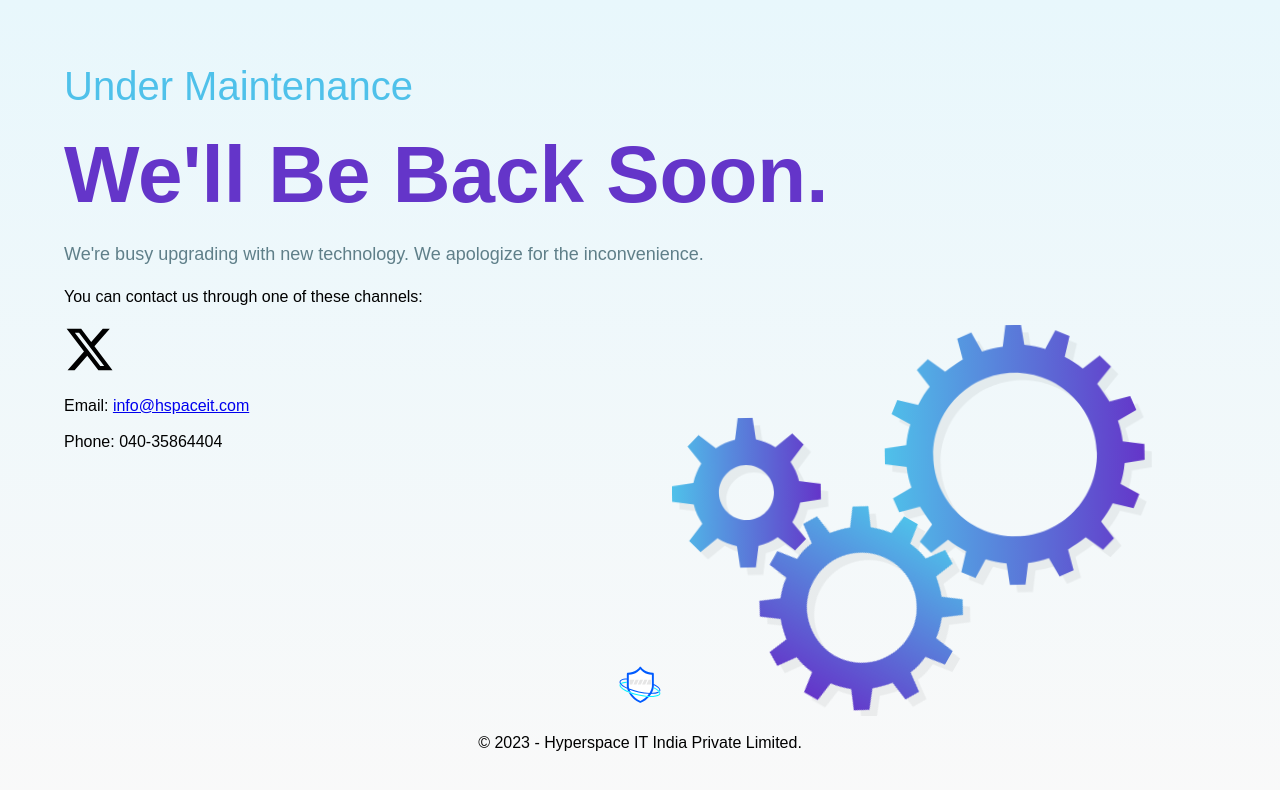
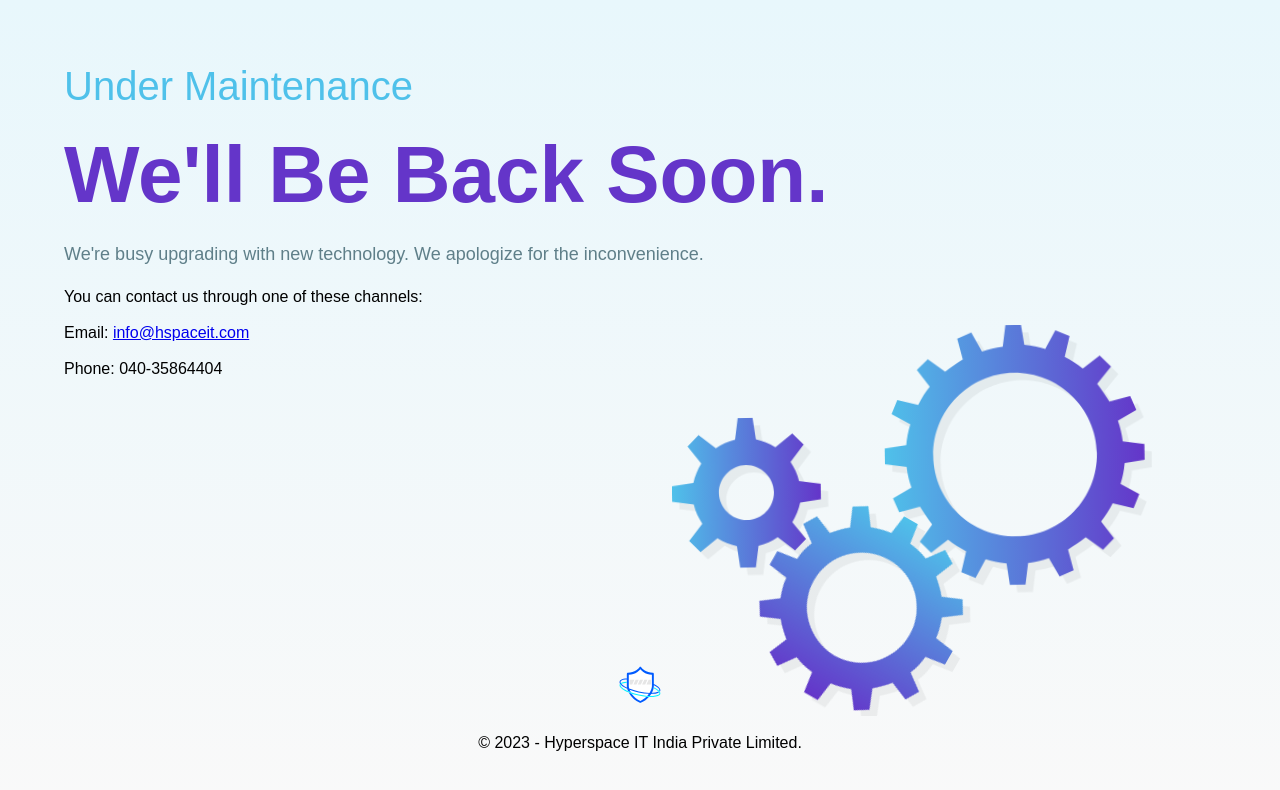
Before and after one commit to anir0y/hspace, a plain HTML site: page index.html in a window 1280 px wide. Drawn offline with Linux system fonts and the light colour scheme; a small style sheet from the web is missing.

Commit message:
fixed x
Signed-off-by: beast-machine <animeshroy@live.com>

```diff
--- a/index.html
+++ b/index.html
@@ -41,11 +41,7 @@
 				You can contact us through one of these channels:
 			</div>
 			<br>
-			<div>
-				<a href="https://twitter.com/hspaceit" target="_blank" rel="noopener noreferrer">
-					<svg xmlns="http://www.w3.org/2000/svg" height="51" width="51" viewBox="0 0 512 512"><!--!Font Awesome Free 6.5.1 by @fontawesome - https://fontawesome.com License - https://fontawesome.com/license/free Copyright 2023 Fonticons, Inc.--><path d="M389.2 48h70.6L305.6 224.2 487 464H345L233.7 318.6 106.5 464H35.8L200.7 275.5 26.8 48H172.4L272.9 180.9 389.2 48zM364.4 421.8h39.1L151.1 88h-42L364.4 421.8z"/></svg>
-				</a><br><br>
-			</div>
+
 			<div>
 				Email: <a href="mailto:info@hspaceit.com">info@hspaceit.com</a><br><br>
 			</div>
```
